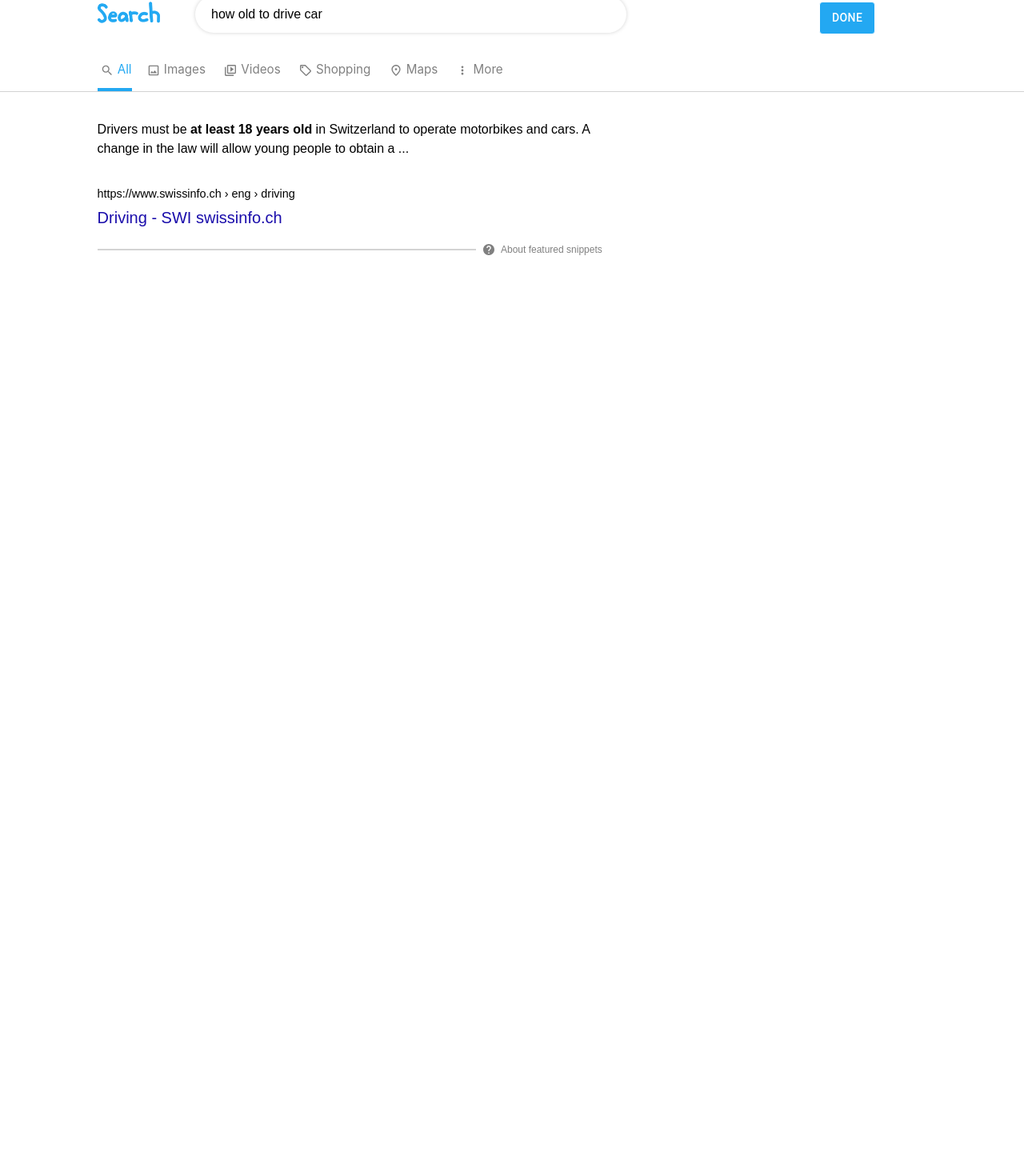
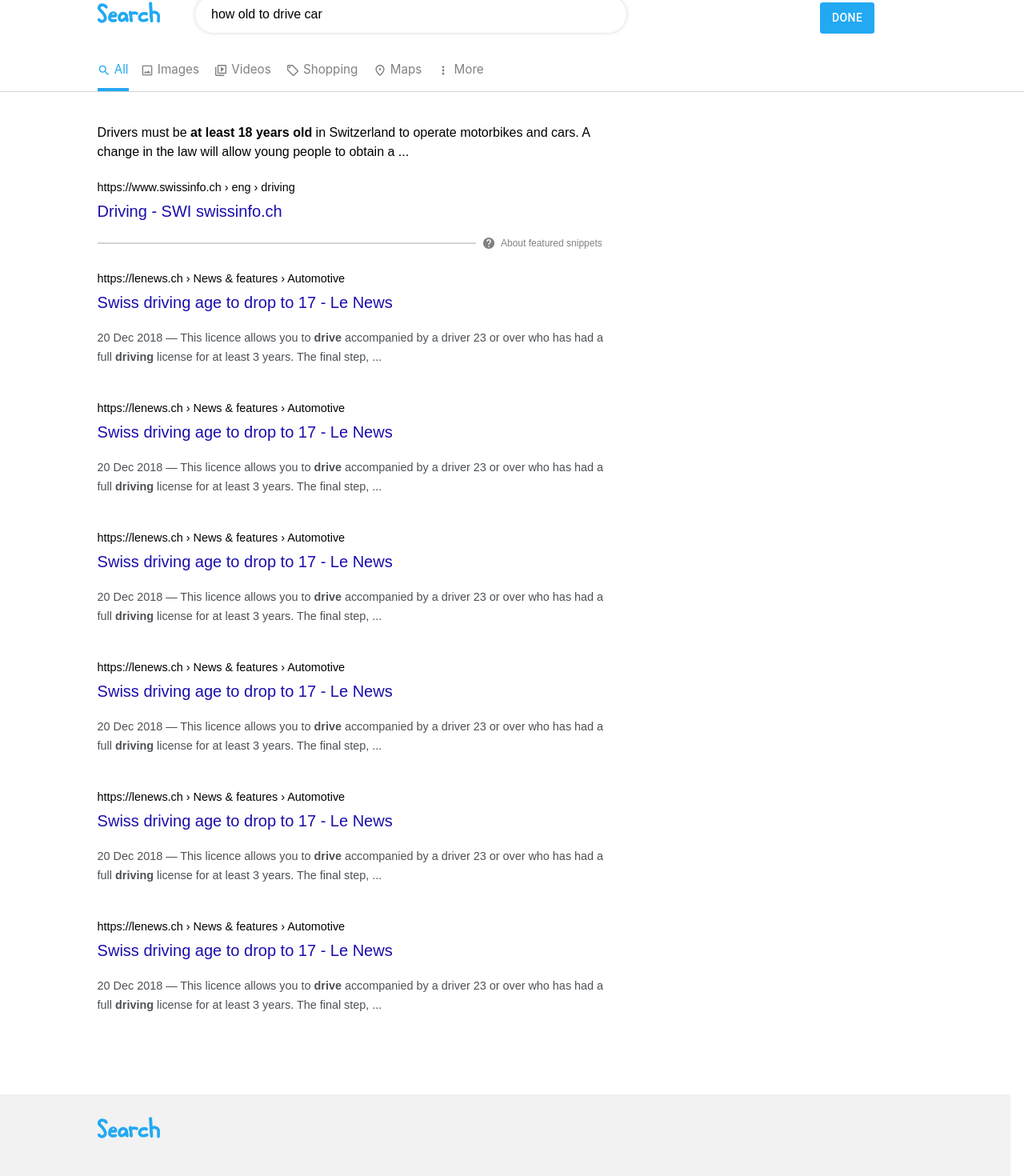
Before and after one commit to Davfon/results, a React (Create React App) app: page /search in a window 1280 px wide. Shown: the part 30-1500 px from the top of the page at 80% size. Before the commit the page ends 800 px from the top, so only its background shows below. Built offline with nearby package versions, Linux system fonts and the light colour scheme.

Commit message:
Add search results & footer

```diff
--- a/src/Search.css
+++ b/src/Search.css
@@ -17,6 +17,17 @@
   flex-direction: column;
   align-items: flex-start;
   justify-content: flex-start;
+}
+
+.App-footer {
+  width: 98.7vw;
+  height: 15vh;
+  background-color: #F2F2F2;
+  display: flex;
+  flex-direction: column;
+  align-items: flex-start;
+  justify-content: flex-start;
+  margin-top: 10vh;
 }
 
 .logo {
@@ -108,6 +119,7 @@ input:focus{
 }
 
 .tab-icon {
+  margin-left: -4px;
   width: 20px;
   height: 20px;
 }
@@ -118,7 +130,7 @@ input:focus{
   cursor: default;
 }
 
-.blue-text {
+.blue {
   color: #23A8F2;
 }
 
@@ -136,21 +148,27 @@ input:focus{
   margin-top: 2.5vh;
   margin-left: 9.5vw;
   width: 50vw;
-  height: 30vh;
+  height: fit-content;
   font-size: 1em;
   font-family: Arial;
   line-height: 1.5em;
 }
 
+.featured-text {
+  margin-top: 2.5vh;
+  margin-bottom: 2.5vh;
+}
+
 .grey-link {
-  margin-top: 2vh;
   font-size: 0.9em;
+  cursor: pointer;
 }
 
 .blue-link {
   color: #1A0DAB;
   font-size: 1.25em;
   margin-top: 0.75vh;
+  cursor: pointer;
 }
 
 .footnote {
@@ -185,3 +203,32 @@ input:focus{
   height: 0.15vh;
   background-color: lightgrey;
 }
+
+.search-result {
+  display: flex;
+  flex-direction: column;
+  align-items: flex-start;
+  justify-content: flex-start;
+  text-align: left;
+  margin-top: 2.5vh;
+  margin-left: 9.5vw;
+  width: 50vw;
+  height: fit-content;
+  font-size: 1em;
+  font-family: Arial;
+  line-height: 1.5em;
+}
+
+.text {
+  margin-top: 2.5vh;
+  margin-bottom: 2.5vh;
+  font-size: 0.9em;
+  color: #4D5156;
+}
+
+.logo-footer {
+  height: 50px;
+  margin-top: 2vh;
+  margin-left: 9vw;
+  margin-right: 40px;
+}
--- a/src/Search.js
+++ b/src/Search.js
@@ -24,9 +24,9 @@ function Search() {
         <div className='tabs'>
           <div className='tab first-tab'>
             <div className='tab-icon'>
-              <SearchIcon className='tab-icon-svg'/>
+              <SearchIcon className='tab-icon-svg blue'/>
             </div>
-            <div className='tab-text blue-text'>All</div>
+            <div className='tab-text blue'>All</div>
           </div>
           <div className='tab'>
             <div className='tab-icon'>
@@ -63,7 +63,7 @@ function Search() {
       </div>
       <div className='App-body'>
         <div className='featured-snippet'>
-          <p>
+          <p className='featured-text'>
           Drivers must be <b>at least 18 years old</b> in Switzerland to operate motorbikes and cars. A change in the law will allow young people to obtain a ...
           </p>
           <div className='grey-link'> https://www.swissinfo.ch › eng › driving </div>
@@ -76,6 +76,51 @@ function Search() {
             <div className='footnote-text'> About featured snippets </div>
           </div>
         </div>
+        <div className='search-result'>
+          <div className='grey-link'> https://lenews.ch › News & features › Automotive </div>
+          <div className='blue-link'> Swiss driving age to drop to 17 - Le News </div>
+          <p className='text'>
+            20 Dec 2018 — This licence allows you to <b>drive</b> accompanied by a driver 23 or over who has had a full <b>driving</b> license for at least 3 years. The final step, ...
+          </p>
+        </div>
+        <div className='search-result'>
+          <div className='grey-link'> https://lenews.ch › News & features › Automotive </div>
+          <div className='blue-link'> Swiss driving age to drop to 17 - Le News </div>
+          <p className='text'>
+            20 Dec 2018 — This licence allows you to <b>drive</b> accompanied by a driver 23 or over who has had a full <b>driving</b> license for at least 3 years. The final step, ...
+          </p>
+        </div>
+        <div className='search-result'>
+          <div className='grey-link'> https://lenews.ch › News & features › Automotive </div>
+          <div className='blue-link'> Swiss driving age to drop to 17 - Le News </div>
+          <p className='text'>
+            20 Dec 2018 — This licence allows you to <b>drive</b> accompanied by a driver 23 or over who has had a full <b>driving</b> license for at least 3 years. The final step, ...
+          </p>
+        </div>
+        <div className='search-result'>
+          <div className='grey-link'> https://lenews.ch › News & features › Automotive </div>
+          <div className='blue-link'> Swiss driving age to drop to 17 - Le News </div>
+          <p className='text'>
+            20 Dec 2018 — This licence allows you to <b>drive</b> accompanied by a driver 23 or over who has had a full <b>driving</b> license for at least 3 years. The final step, ...
+          </p>
+        </div>
+        <div className='search-result'>
+          <div className='grey-link'> https://lenews.ch › News & features › Automotive </div>
+          <div className='blue-link'> Swiss driving age to drop to 17 - Le News </div>
+          <p className='text'>
+            20 Dec 2018 — This licence allows you to <b>drive</b> accompanied by a driver 23 or over who has had a full <b>driving</b> license for at least 3 years. The final step, ...
+          </p>
+        </div>
+        <div className='search-result'>
+          <div className='grey-link'> https://lenews.ch › News & features › Automotive </div>
+          <div className='blue-link'> Swiss driving age to drop to 17 - Le News </div>
+          <p className='text'>
+            20 Dec 2018 — This licence allows you to <b>drive</b> accompanied by a driver 23 or over who has had a full <b>driving</b> license for at least 3 years. The final step, ...
+          </p>
+        </div>
+      </div>
+      <div className='App-footer'>
+        <img className='logo-footer' src={Logo} alt='' />
       </div>
     </div>
   )
```
